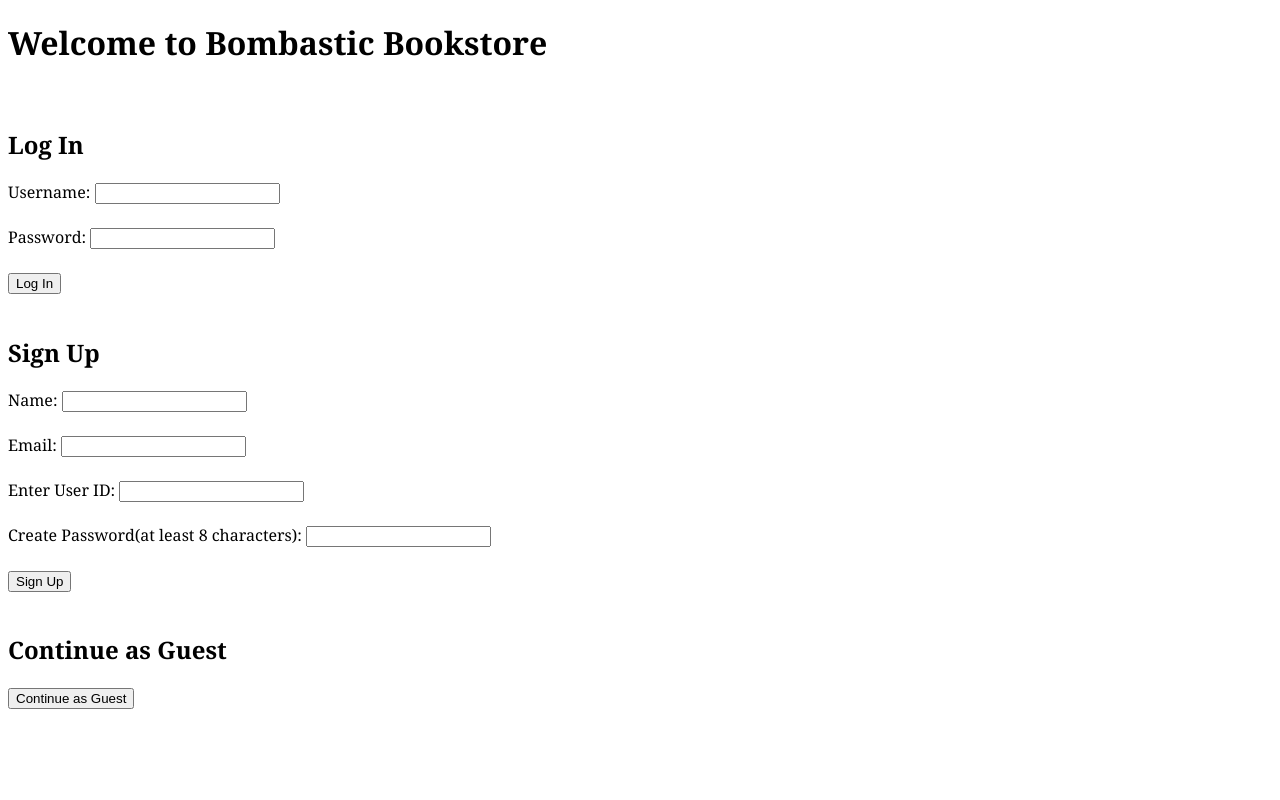
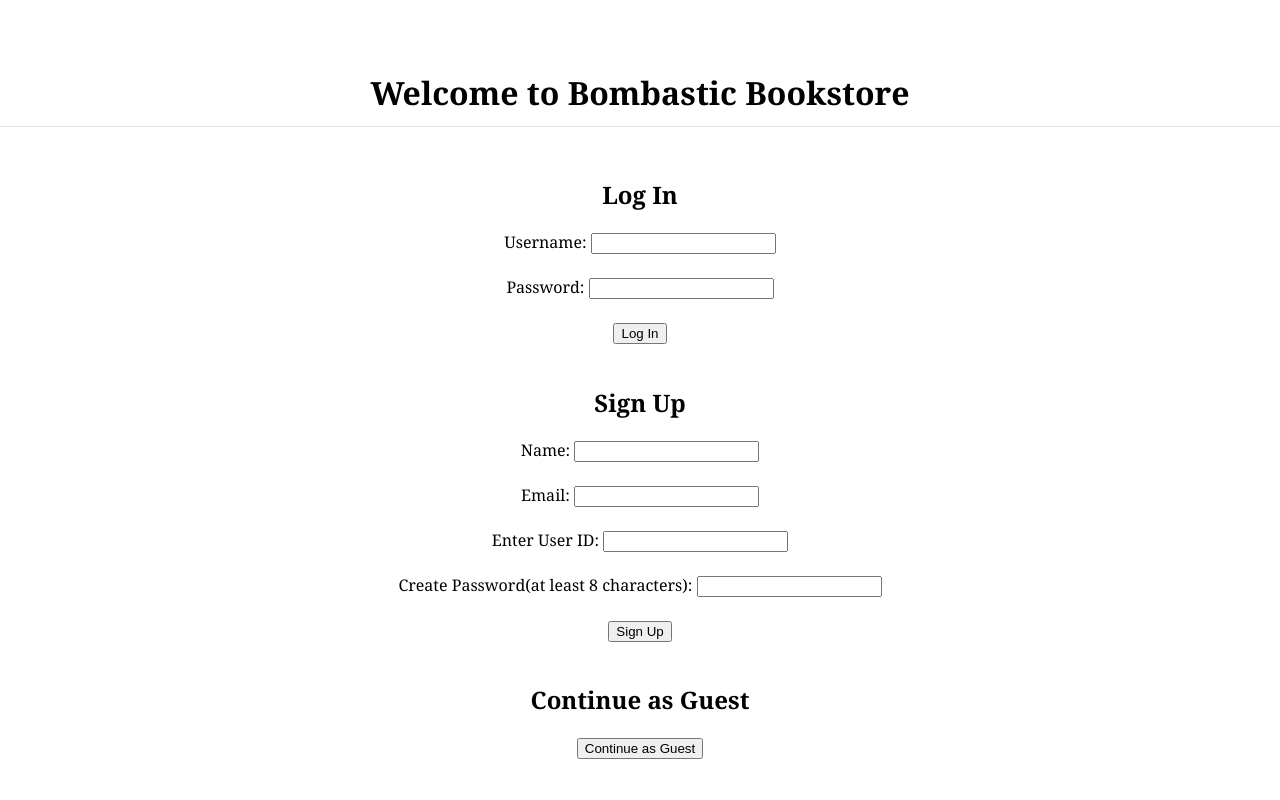
Before and after one commit to WakeTechBrandon/Bombastic-Bookstore, a Django app: page /login/ in a window 1280 px wide. Run offline with Django 4.2, Linux system fonts and the light colour scheme.

Commit message:
Added general css.

```diff
--- a/BombasticBookstore/bombasticbookstore/templates/registration/login.html
+++ b/BombasticBookstore/bombasticbookstore/templates/registration/login.html
@@ -2,13 +2,12 @@
 <html>
 <head>
     <title>Bombastic Bookstore Login Page</title>
-    <style>
-        body {font-family:Cambria, Cochin, Georgia, Times, 'Times New Roman', serif}
-    </style>
+    <link rel="stylesheet" type="text/css" href="styles/general.css">
 </head>
 <body>
+ <div class="header">
     <h1>Welcome to Bombastic Bookstore</h1><br>
-
+<div>
     <h2>Log In</h2>
 
     <form action="{% url 'login' %}" method="post">
--- /dev/null
+++ b/BombasticBookstore/bombasticbookstore/templates/styles/general.css
@@ -0,0 +1,17 @@
+body {
+    margin: 0;
+    padding-top: 50px;
+    font-family: Cambria, Cochin, Georgia, Times, 'Times New Roman', serif;
+
+  }
+
+.header {
+    height: 55px;
+
+    text-align: center;
+
+    background-color: white;
+    border-bottom-width: 1px;
+    border-bottom-style: solid;
+    border-bottom-color: rgb(230, 230, 230);
+}
```
